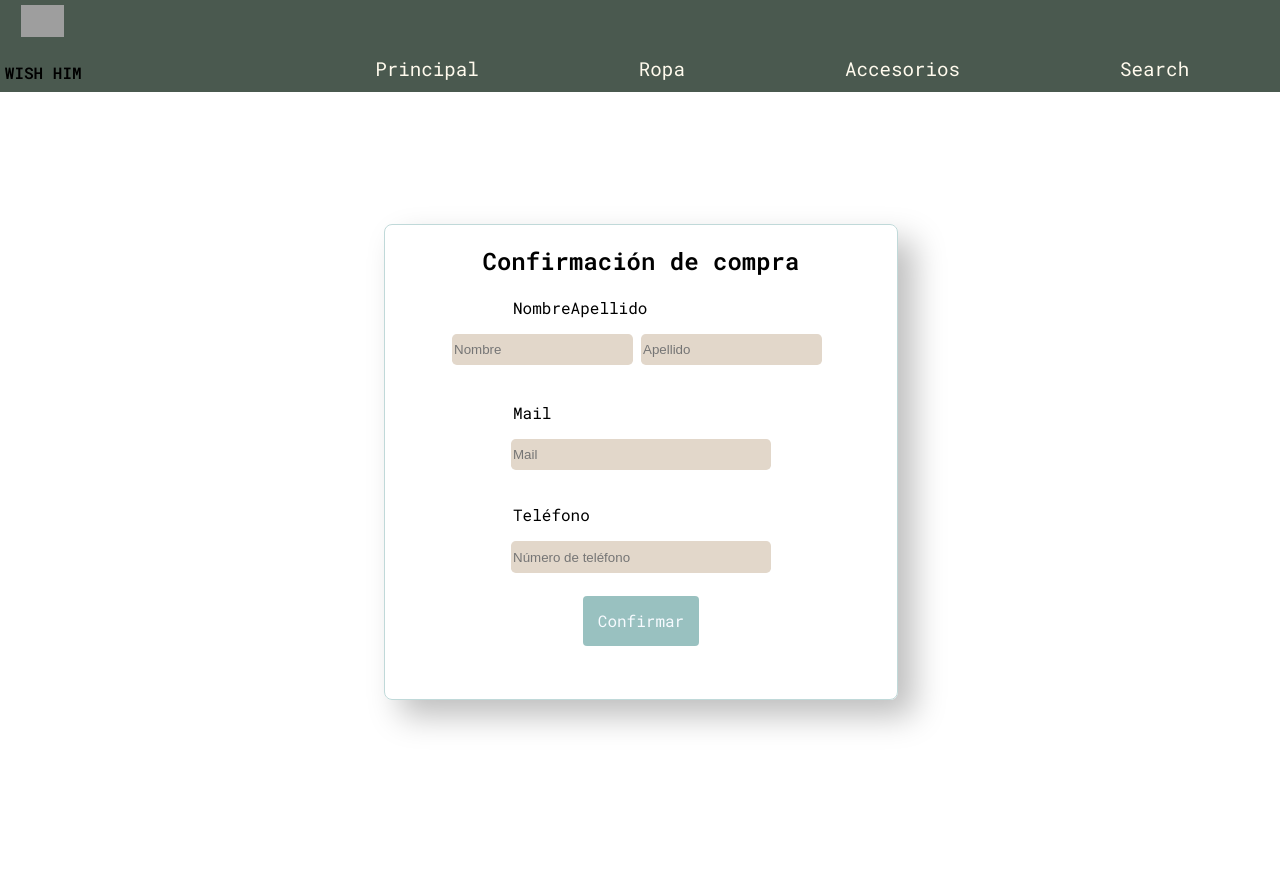
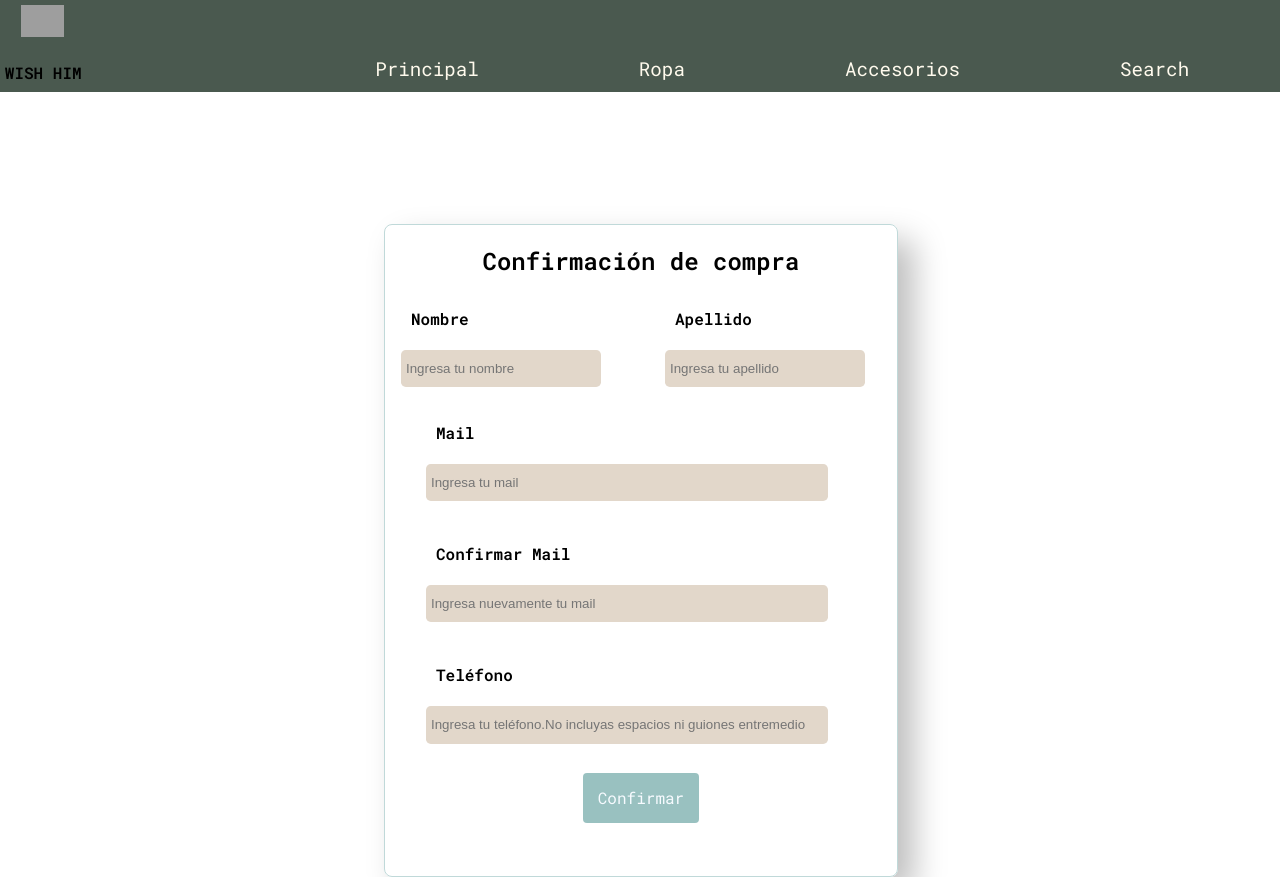
Before and after one commit to melocotonoro/Wish-Him-Ecommerce, a React (Create React App) app: page /checkout in a window 1280 px wide. Before the commit the page ends 800 px from the top, so only its background shows below. Built offline with nearby package versions, Linux system fonts and the light colour scheme; grey boxes are pictures that could not be loaded.

Commit message:
Validacion inputs formulario (excepto mail)

```diff
--- a/src/App.js
+++ b/src/App.js
@@ -39,7 +39,7 @@ return (
             <Route exact path='/checkout' element={<Checkout/>}/>
 
             {/* Componente de Página no encontrada*/}
-            <Route exact path='/404' element={<Page404/>}/>
+            <Route path='*' element={<Page404/>}/>
 
           </Routes>
       </div>
--- a/src/component/Form/Form.css
+++ b/src/component/Form/Form.css
@@ -12,45 +12,40 @@ padding-bottom: 3rem;
     border: 1px solid #C0D9D9;
 }
 
-.containerLabel{
-display: flex;
-align-items: center;
-font-size: medium;
-width: 50%;
-margin: 1rem 25%;
-}
-.containerInput{
-width: 50%;
-height: 2.2em;
-border-radius: .3rem;
-border: none;
-background-color: #E2D7CA;
+form{
+    display: grid;
+    grid-template-columns: 1fr 1fr;
+    gap: 1rem;
 }
 
-.input{
-height: 2.2em;
-border-radius: .3rem;
-border: none;
-background-color: #E2D7CA;
-margin-right: .5rem;
-}
-.span{
-font-size: small;
-margin-right: 3rem;
-visibility: hidden;
+label{
+    display: block;
+    padding: 0.625rem;
+    min-height: 2rem;
+    font-weight: 700;
 }
 
-.alert{
-font-size: small;
+.containers{
     display: flex;
-align-items: center;
-width: 50%;
-margin: 0 25%;
-visibility: hidden;
+    flex-flow: column wrap;
+    align-items: flex-start;
+    font-size: medium;
+    width: 90%;
+    margin: .05rem 1rem;
 }
 
+.containerInput{
+    display: flex;
+    flex-flow: column wrap;
+    font-size: medium;
+    grid-column: span 2;
+    width: 90%;
+    margin: .5rem 8%;
+    align-items: flex-start;
+}
 .btnConfirm{
     display: inline-block;
+    position: relative;
     border-radius: 0.25rem;
     background-color: #358483;
     border: none;
@@ -58,15 +53,12 @@ text-align: center;
     font-size: 1rem;
     transition: all 0.5s;
     cursor: pointer;
-margin: 0.31rem;
+    margin: 0.31rem 80%;
     color: aliceblue;
     font-family: 'Roboto Mono', monospace;
     height: 3.125rem;
     width: 7.2rem;
-cursor: pointer;
-display: inline-block;
-position: relative;
-transition: 0.5s;
+
 }
 
 .btnConfirm:hover {
@@ -79,3 +71,9 @@ right: 0;
     opacity:0.5;
     cursor: not-allowed;
 }
+
+@media (max-width: 800px){
+    .containers{
+        grid-column: span 2;
+    }
+}
--- a/src/component/Form/Form.jsx
+++ b/src/component/Form/Form.jsx
@@ -2,12 +2,15 @@ import React,{useContext, useState} from 'react'
 import { CartContext } from "../CartContext/CartContex";
 import {getFirestore, addDoc, collection, serverTimestamp} from "firebase/firestore"
 import "./Form.css"
+import InputsForm from '../InputsForm/InputsForm';
 
 
 const Form=({changeId})=>{
+
     const[name,setName]=useState("")
     const[lastName,setLastName]=useState("")
     const[mail,setMail]=useState("")
+    const[confirmMail,setconfirmMail]=useState("")
     const[phone,setPhone]=useState("")
 
     const{totalPrice,cart}=useContext(CartContext)
@@ -16,7 +19,17 @@ const Form=({changeId})=>{
         const handlerName=(e)=>setName(e.target.value)
         const handlerLastName=(e)=>setLastName(e.target.value)
         const handlerMail=(e)=>setMail(e.target.value)
+        const handlerMail1=(e)=>setconfirmMail(e.target.value)
         const handlerPhone=(e)=>setPhone(e.target.value)
+
+
+        //Expresiones para validar datos de los campos del input
+        const expression={
+            name:/^[a-z A-Z Á-ÿ \s]{2,15}$/,
+            lastName:/^[a-z A-Z Á-ÿ \s]{2,15}$/,
+            mail:/^[a-z A-Z 0-9 _ . -]+@[a-z A-Z 0-9 -.]+\. [a-z A-Z 0-9-.]+$/,
+            phone: /^\d{10}$/
+            }
 
         const handlerSummit=(e)=>{
             e.preventDefault();
@@ -46,34 +59,19 @@ const Form=({changeId})=>{
 
     return(
         <div className='containerForm'>
-            <form action='' onSubmit={handlerSummit}>
             <h2>Confirmación de compra</h2>
-                    <div className='containerLabel'>
-                        <label htmlFor="nombre">Nombre</label>
-                        <label htmlFor="apellido">Apellido</label>
-                    </div>
-                    <div>
-                        <input type="text" name='nombre' placeholder='Nombre' value={name} className="input" onChange={handlerName} />
-                        <input type="text" name="apellido" placeholder='Apellido' value={lastName} className="input" onChange={handlerLastName} />
-                    </div>
-                    <div>
-                        <span className='span'>Datos correctos </span>
-                        <span className='span'>Datos correctos </span>
-                    </div>
-                    <div className='containerLabel'>
-                        <label htmlFor="mail">Mail</label>
-                    </div>
-                    <div>
-                        <input type="mail" name="mail" placeholder='Mail' value={mail} className='containerInput'onChange={handlerMail} />
-                    </div>
-                        <span className='alert'>Datos correctos </span>
-                    <div className='containerLabel'>
-                        <label htmlFor="telefono">Teléfono</label>
-                    </div>
-                    <div>
-                        <input type="number" name="nombre" placeholder='Número de teléfono' value={phone} className='containerInput'onChange={handlerPhone} />
-                    </div>
-                        <span className='alert'>Datos correctos </span>
+
+                <form onSubmit={handlerSummit}>
+
+                    <InputsForm className='containers' label="Nombre" type="text" name="nombre" placeholder= 'Ingresa tu nombre' value={name} error="Incorrecto. No incluyas" error2=" números o símbolos." expresion={expression.name}  onChange={handlerName} />
+
+                    <InputsForm className='containers' label="Apellido" type="text" name="apellido" placeholder= 'Ingresa tu apellido' value={lastName} error="Incorrecto. No incluyas" error2=" números o símbolos." expresion={expression.lastName} onChange={handlerLastName} />
+
+                    <InputsForm className="containerInput" label="Mail" type="email" name="mail" placeholder= 'Ingresa tu mail'  value={mail} error="Incorrecto.El formato de mail es erróneo." error2="" expresion={expression.mail} onChange={handlerMail}/>
+
+                    <InputsForm className="containerInput" label="Confirmar Mail" type="email" name="mail1" placeholder= 'Ingresa nuevamente tu mail'expresion=""  value={confirmMail} error="Incorrecto.No coinciden los mails." error2="" onChange={handlerMail1} />
+
+                    <InputsForm className="containerInput" label="Teléfono" type="number" name="telefono" placeholder= 'Ingresa tu teléfono.No incluyas espacios ni guiones entremedio' value={phone} error="Incorrecto.Formato de 10 dígitos." error2="Característica sin '0' y celulares sin '15'."expresion={expression.phone} onChange={handlerPhone} />
 
                         {/* Si los campos no están completos el botón esta en estado disabled */}
                         <div>
--- /dev/null
+++ b/src/component/InputsForm/InputsForm.css
@@ -0,0 +1,30 @@
+.containers{
+    display: flex;
+    flex-flow: column wrap;
+    align-items: flex-start;
+    font-size: medium;
+    width: 90%;
+    margin: .05rem 1rem;
+}
+
+.input{
+    height: 2.2em;
+    line-height: 2.2rem;
+    border-radius: .3rem;
+    border: none;
+    background-color: #E2D7CA;
+    width: 85%;
+    transition:.3s ease all;
+    border: 3px solid transparent;
+}
+
+.input:hover{
+    border: 3px solid #233A43;
+}
+
+.span{
+    font-size: small;
+    font-weight: 700;
+    color: #B00020;
+    /* visibility: hidden; */
+}
--- /dev/null
+++ b/src/component/InputsForm/InputsForm.jsx
@@ -0,0 +1,37 @@
+import React,{useState} from 'react'
+import "./InputsForm.css"
+
+
+  const InputsForm = ({className,label,type,name,placeholder,value,error,error2,onChange,expresion}) => {
+
+      //Estados para validar imputs
+      const[valid,setValid]=useState(true)
+
+    //Valida si las expresiones son iguales al valor del input
+      const validation=()=>{
+            if(expresion){
+              if(!expresion.test(value)){
+                setValid(false)
+              }
+              else{
+                setValid(true)
+              }
+            }
+          }
+
+
+    return (
+            <div className={className}>
+              <label htmlFor={name}>{label}</label>
+              <input type={type} name={name} placeholder={placeholder} value={value} className="input" onChange={onChange} onBlur={validation} onKeyUp={validation}/>
+                {
+                valid ? <span></span>
+                :<span className='span'>{[error, error2]}</span>
+                }
+
+            </div>
+    )
+  }
+
+
+export default InputsForm
--- a/src/component/navBar/NavBar.jsx
+++ b/src/component/navBar/NavBar.jsx
@@ -11,7 +11,7 @@ const NavBar=()=>{
         {name:"Principal", root:"./"},
         {name:"Ropa", root:"./category/ropa"},
         {name:"Accesorios", root:"./category/accesorios"},
-        {name:"Search", root:"./404"}
+        {name:"Search", root:"*"}
 ];
 
 
```
Lines whose indentation alone changed are shown as unchanged.
